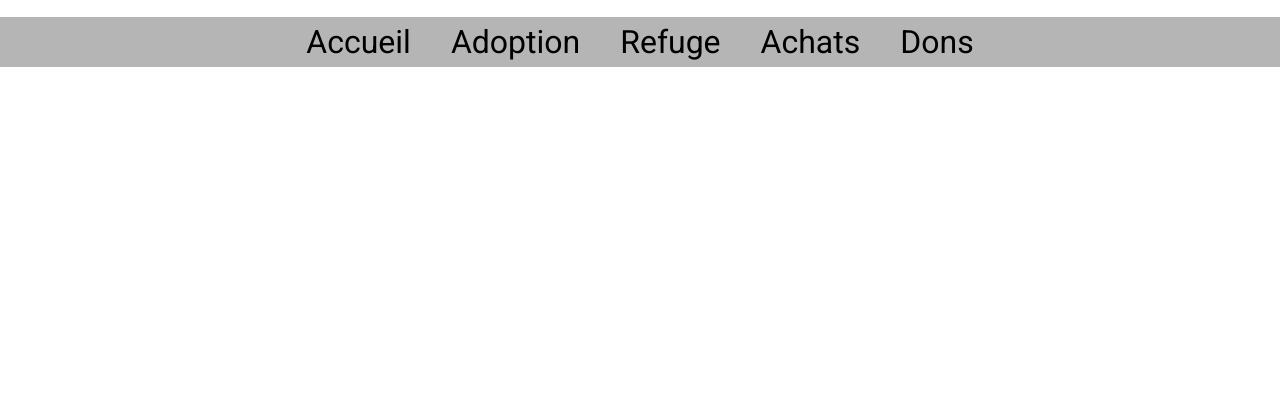
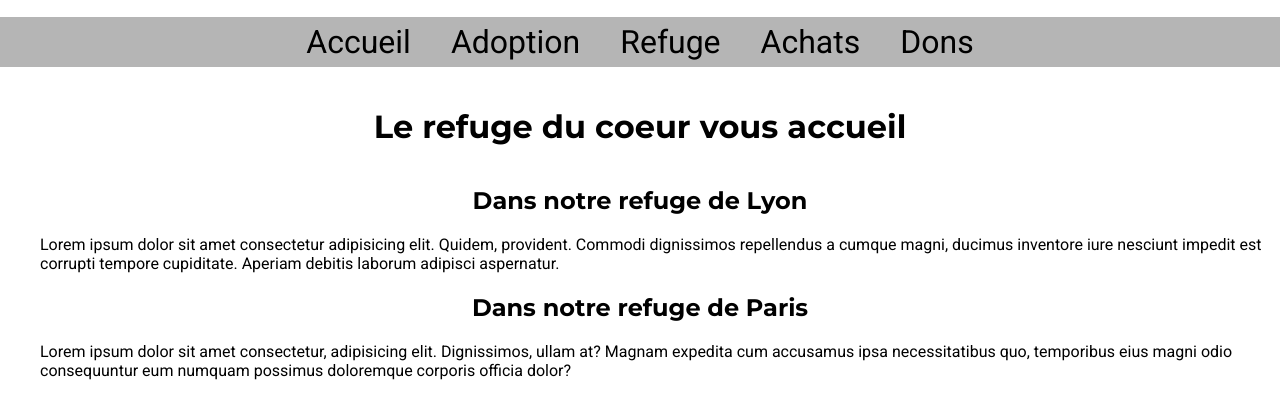
Before and after one commit to jonathanzae/Projet-1, a plain HTML site: page refuge.html in a window 1280 px wide. Shown: the part 73-492 px from the top of the page. Drawn offline with Linux system fonts and the light colour scheme.

Commit message:
Modifications 25/06/2024

```diff
--- /dev/null
+++ b/css/refuge.css
@@ -0,0 +1,36 @@
+@import url('https://fonts.googleapis.com/css2?family=Roboto:ital,wght@0,100;0,300;0,400;0,500;0,700;0,900;1,100;1,300;1,400;1,500;1,700;1,900&display=swap');
+@import url('https://fonts.googleapis.com/css2?family=Montserrat:ital,wght@0,100..900;1,100..900&family=Roboto:ital,wght@0,100;0,300;0,400;0,500;0,700;0,900;1,100;1,300;1,400;1,500;1,700;1,900&display=swap');
+
+.presentation_refuge {
+    display: flex;
+    justify-content: center;
+    margin-top: 40px;
+    margin-bottom: 40px;
+    font-family: "Montserrat", sans-serif;
+}
+
+.title_lyon {
+    display: flex;
+    justify-content: center;
+    font-family: "Montserrat", sans-serif;
+}
+
+.presentation_lyon {
+    display: flex;
+    justify-content: center;
+    margin-left: 40px;
+    font-family: "Roboto", sans-serif;
+}
+
+.title_paris {
+    display: flex;
+    justify-content: center;
+    font-family: "Montserrat", sans-serif;
+}
+
+.presentation_paris {
+    display: flex;
+    justify-content: center;
+    margin-left: 40px;
+    font-family: "Roboto", sans-serif;
+}
--- a/refuge.html
+++ b/refuge.html
@@ -5,6 +5,7 @@
     <meta name="viewport" content="width=device-width, initial-scale=1.0">
     <title>Refuge du coeur</title>
     <link rel="stylesheet" href="./css/style.css">
+    <link rel="stylesheet" href="./css/refuge.css">
 </head>
 <body>
     <header>
@@ -21,6 +22,13 @@
                 <li class="li_nav"><a class="a_nav" href="dons.html">Dons</a></li>
             </ul>
         </nav>
+        <main>
+            <h1 class="presentation_refuge">Le refuge du coeur vous accueil</h1>
+            <h2 class="title_lyon">Dans notre refuge de Lyon</h2>
+            <p class="presentation_lyon">Lorem ipsum dolor sit amet consectetur adipisicing elit. Quidem, provident. Commodi dignissimos repellendus a cumque magni, ducimus inventore iure nesciunt impedit est corrupti tempore cupiditate. Aperiam debitis laborum adipisci aspernatur.</p>
+            <h2 class="title_paris">Dans notre refuge de Paris</h2>
+            <p class="presentation_paris">Lorem ipsum dolor sit amet consectetur, adipisicing elit. Dignissimos, ullam at? Magnam expedita cum accusamus ipsa necessitatibus quo, temporibus eius magni odio consequuntur eum numquam possimus doloremque corporis officia dolor?</p>
+        </main>
     </header>
 
     <footer></footer>
```
